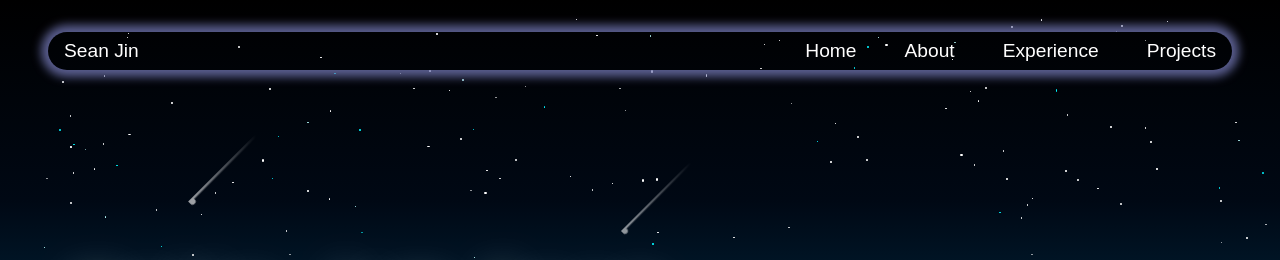
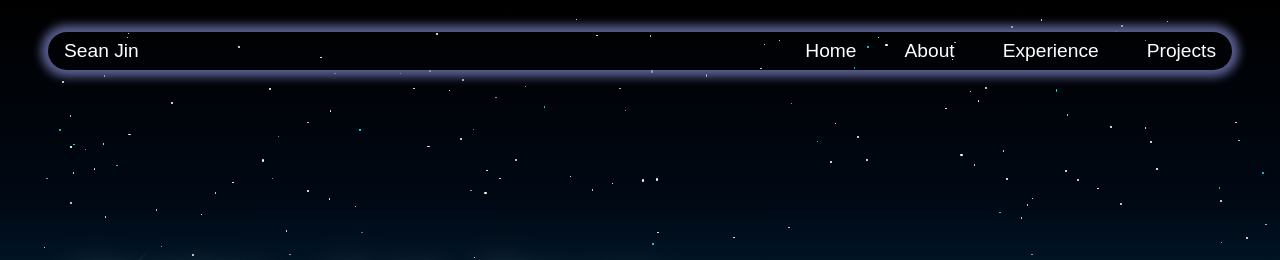
Before and after one commit to seanxjin/Personal-Website, a React (Vite) app in the folder client/: page /#/ in a window 1280 px wide. Shown: the top 260 px of the page. Built offline with nearby package versions, Linux system fonts and the light colour scheme; a web font is replaced by a local one.

Commit message:
Changed initial star falling rate

```diff
--- a/client/src/components/Star_texture.jsx
+++ b/client/src/components/Star_texture.jsx
@@ -63,7 +63,7 @@ export default function Star_texture({ children }) {
             })}
             {meteors.map((meteor, index) => {
                 const { tail, ...meteorStyles } = meteor;
-                const sharedDelay = Math.random() * 5 + 5;
+                const sharedDelay = Math.random() * 3 + 2;
                 const sharedRepeatDelay = Math.random() * 10 + 5;
                 return (
                     <motion.div
```
